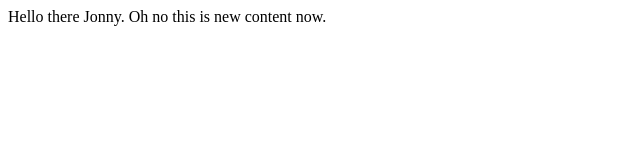
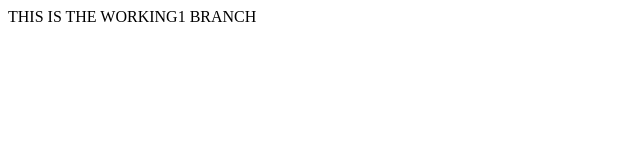
Before and after one commit to dmo575/CalculatorMaster, a plain HTML site: page index.html in a window 1280 px wide. Shown: the whole page, without its empty margins (0-640 px from the left). Drawn offline with Linux system fonts and the light colour scheme.

Commit message:
working1 rabch commit

```diff
--- a/index.html
+++ b/index.html
@@ -6,6 +6,6 @@
     <title>Document</title>
 </head>
 <body>
-    Hello there Jonny. Oh no this is new content now.
+    THIS IS THE WORKING1 BRANCH
 </body>
 </html>
```
